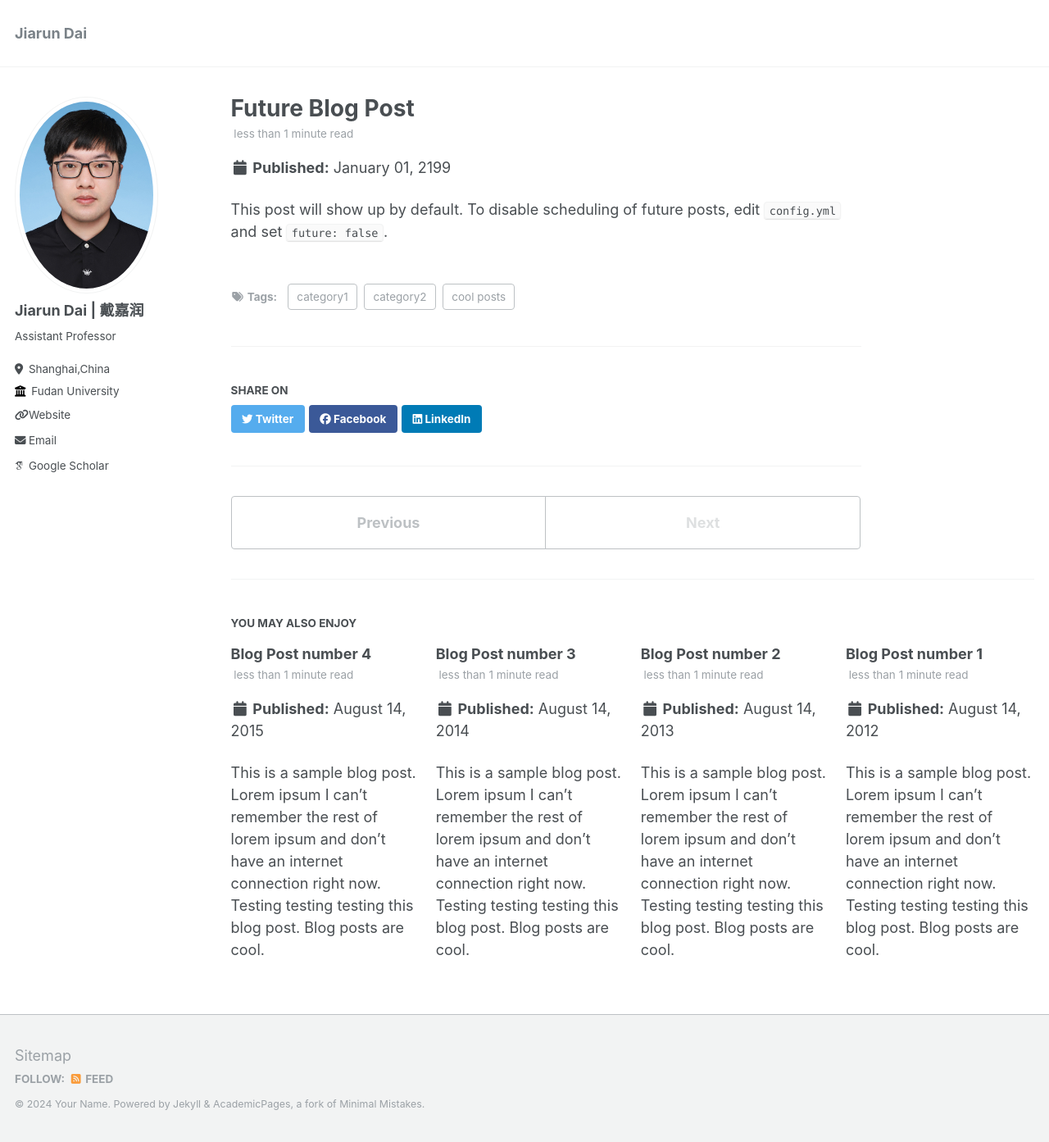
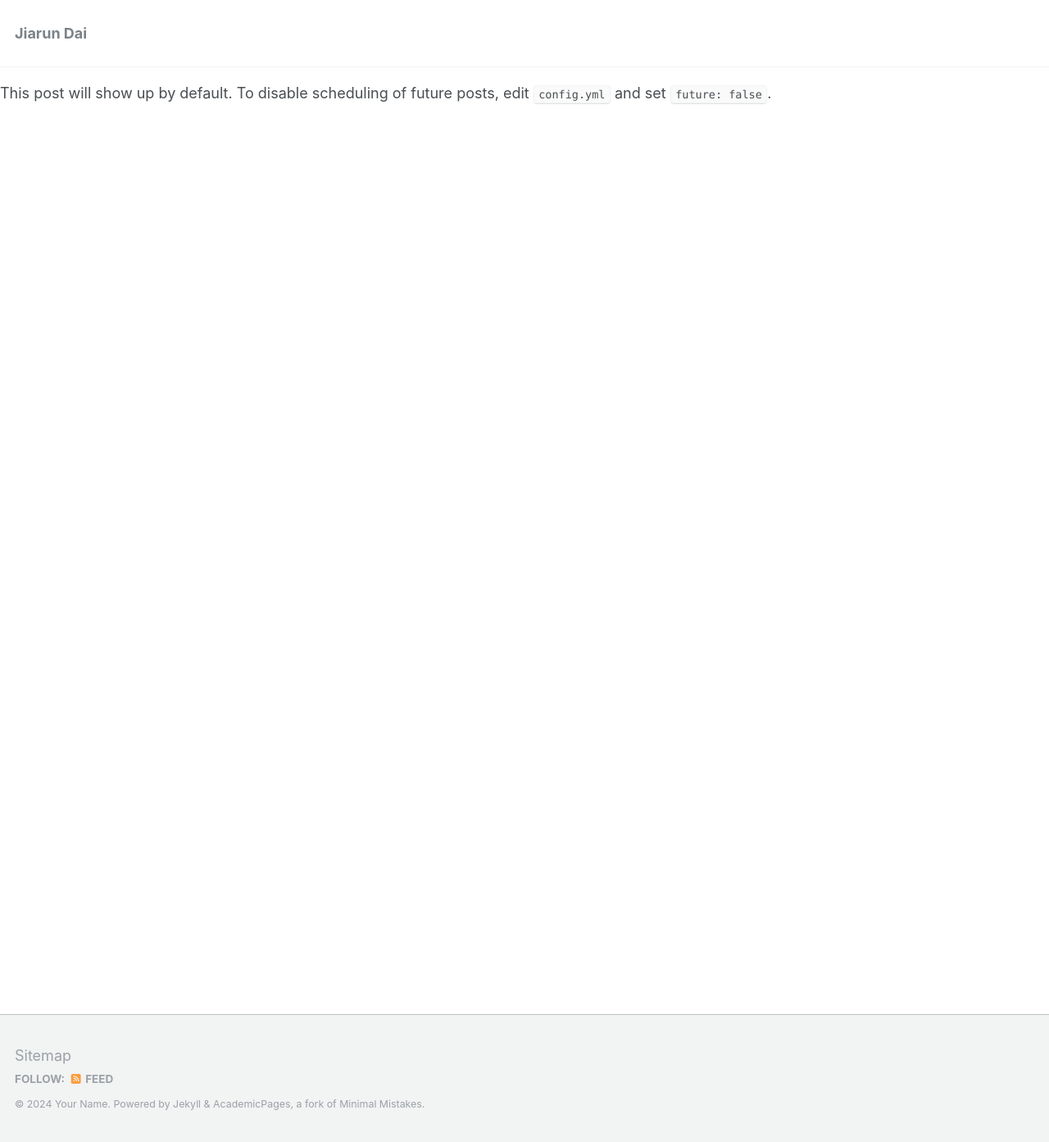
Before and after one commit to DJRRR/djrrr.github.io, a Jekyll site: the page built from _posts/2199-01-01-future-post.md, in a window 1280 px wide and 1393 px high. Shown: the whole window at 82% size. Built offline with Jekyll 4.4.1, drawn with Linux system fonts in a browser that asks for light colours; some web fonts are replaced; our own code applies the rules of GitHub Pages for plain Markdown files; part of the change alters nothing that is shown.

Commit message:
Update _config.yml

```diff
--- a/_config.yml
+++ b/_config.yml
@@ -159,75 +159,75 @@ kramdown:
 
 # Collections
 collections:
-  teaching:
-    output: true
-    permalink: /:collection/:path/
-  publications:
-    output: true
-    permalink: /:collection/:path/
-  portfolio:
-    output: true
-    permalink: /:collection/:path/
-  talks:
-    output: true
-    permalink: /:collection/:path/
+  # teaching:
+  #   output: true
+  #   permalink: /:collection/:path/
+  # publications:
+  #   output: true
+  #   permalink: /:collection/:path/
+  # portfolio:
+  #   output: true
+  #   permalink: /:collection/:path/
+  # talks:
+  #   output: true
+  #   permalink: /:collection/:path/
 
 
 # Defaults
 defaults:
   # _posts
-  - scope:
-      path: ""
-      type: posts
-    values:
-      layout: single
-      author_profile: true
-      read_time: true
-      comments: true
-      share: true
-      related: true
-  # _pages
-  - scope:
-      path: ""
-      type: pages
-    values:
-      layout: single
-      author_profile: true
-  # _teaching
-  - scope:
-      path: ""
-      type: teaching
-    values:
-      layout: single
-      author_profile: true
-      share: true
-      comments: true
-  # _publications
-  - scope:
-      path: ""
-      type: publications
-    values:
-      layout: single
-      author_profile: true
-      share: true
-      comments: true
-  # _portfolio
-  - scope:
-      path: ""
-      type: portfolio
-    values:
-      layout: single
-      author_profile: true
-      share: true
-      comment: true
-  # _talks
-  - scope:
-      path: ""
-      type: talks
-    values:
-      layout: talk
-      author_profile: true
-      share: true
+  # - scope:
+  #     path: ""
+  #     type: posts
+  #   values:
+  #     layout: single
+  #     author_profile: true
+  #     read_time: true
+  #     comments: true
+  #     share: true
+  #     related: true
+  # # _pages
+  # - scope:
+  #     path: ""
+  #     type: pages
+  #   values:
+  #     layout: single
+  #     author_profile: true
+  # # _teaching
+  # - scope:
+  #     path: ""
+  #     type: teaching
+  #   values:
+  #     layout: single
+  #     author_profile: true
+  #     share: true
+  #     comments: true
+  # # _publications
+  # - scope:
+  #     path: ""
+  #     type: publications
+  #   values:
+  #     layout: single
+  #     author_profile: true
+  #     share: true
+  #     comments: true
+  # # _portfolio
+  # - scope:
+  #     path: ""
+  #     type: portfolio
+  #   values:
+  #     layout: single
+  #     author_profile: true
+  #     share: true
+  #     comment: true
+  # # _talks
+  # - scope:
+  #     path: ""
+  #     type: talks
+  #   values:
+  #     layout: talk
+  #     author_profile: true
+  #     share: true
 
 
 # Sass/SCSS
```
